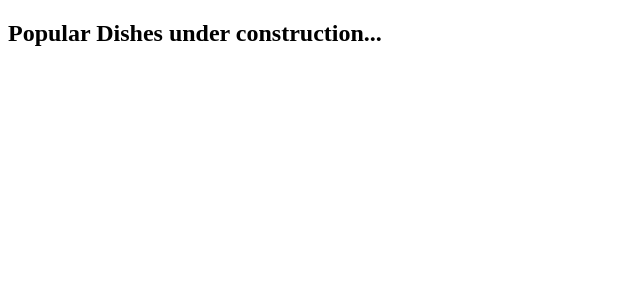
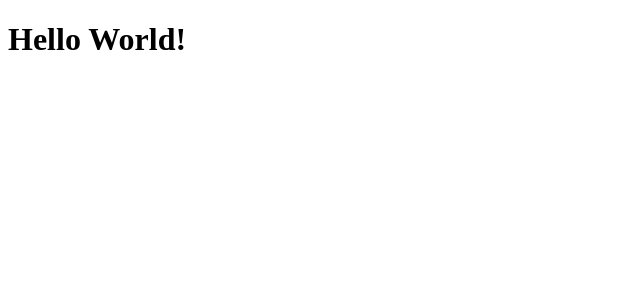
Before and after one commit to elite-grub/component-popular-dishes-wf, a React app: page / in a window 1280 px wide. Shown: the top 300 px of the page, without its empty margins (0-640 px from the left). Built offline with nearby package versions, Linux system fonts and the light colour scheme; the HTML template or start-up script is replaced by a standard one.

Commit message:
Able to render App

```diff
--- /dev/null
+++ b/client/src/components/App.jsx
@@ -0,0 +1,24 @@
+import React from 'react';
+
+// class App extends React.component {
+//   constructor(props) {
+//     super(props);
+//     this.state = '';
+//   }
+
+//   render() {
+//     return (
+//       <div>
+//         <h1>Hello World!</h1>
+//       </div>
+//     );
+//   }
+// }
+
+const App = () => (
+  <div>
+    <h1>Hello World!</h1>
+  </div>
+);
+
+export default App;
--- a/client/src/index.jsx
+++ b/client/src/index.jsx
@@ -1,6 +1,8 @@
 import React from 'react';
 import ReactDOM from 'react-dom';
 
+import App from './components/App.jsx';
+
 ReactDOM.render(
-  <h2>Popular Dishes under construction...</h2>, document.getElementById('app'),
+  <App />, document.getElementById('app'),
 );
```
Also changed, not shown: 2 other files (tests, documents, lock files or other folders).
